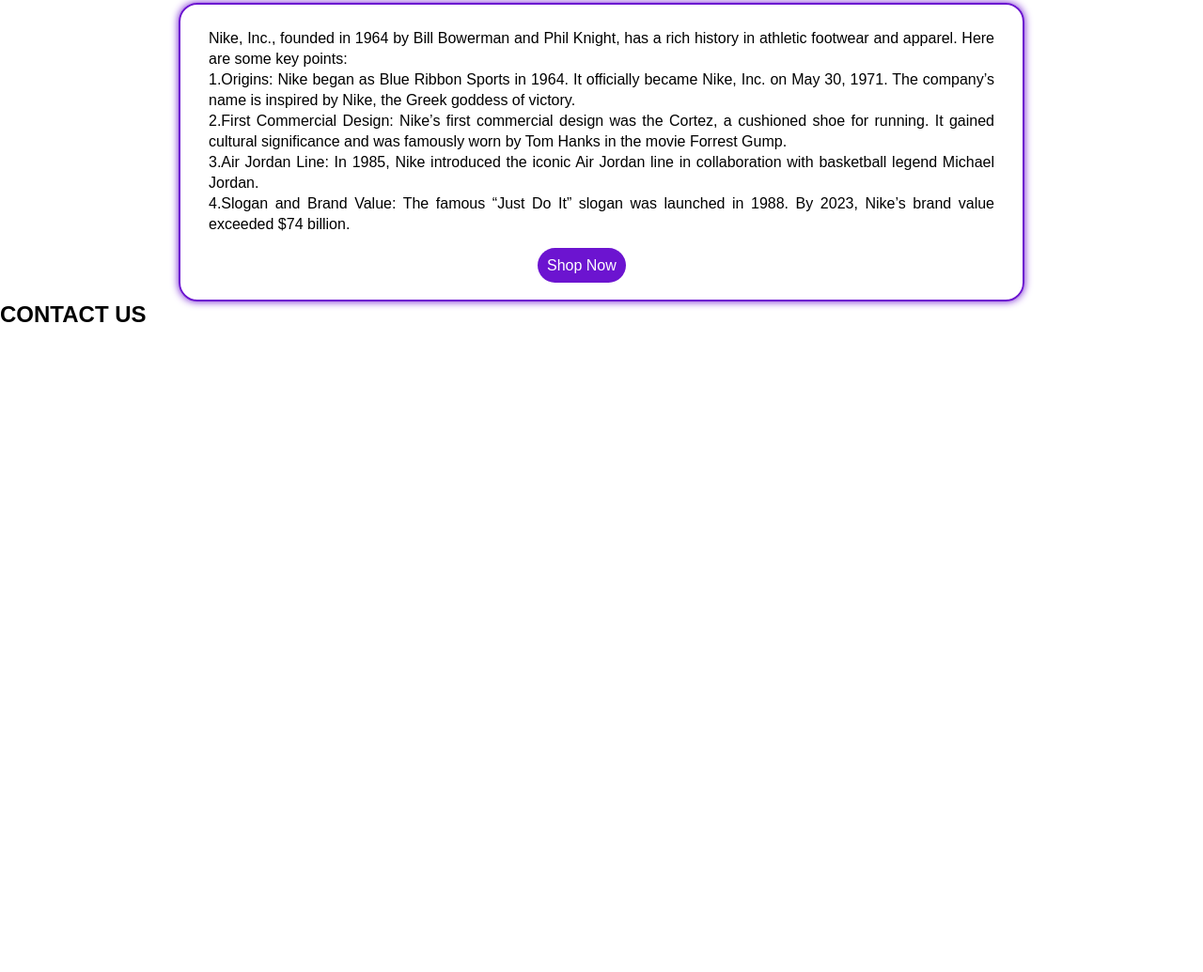
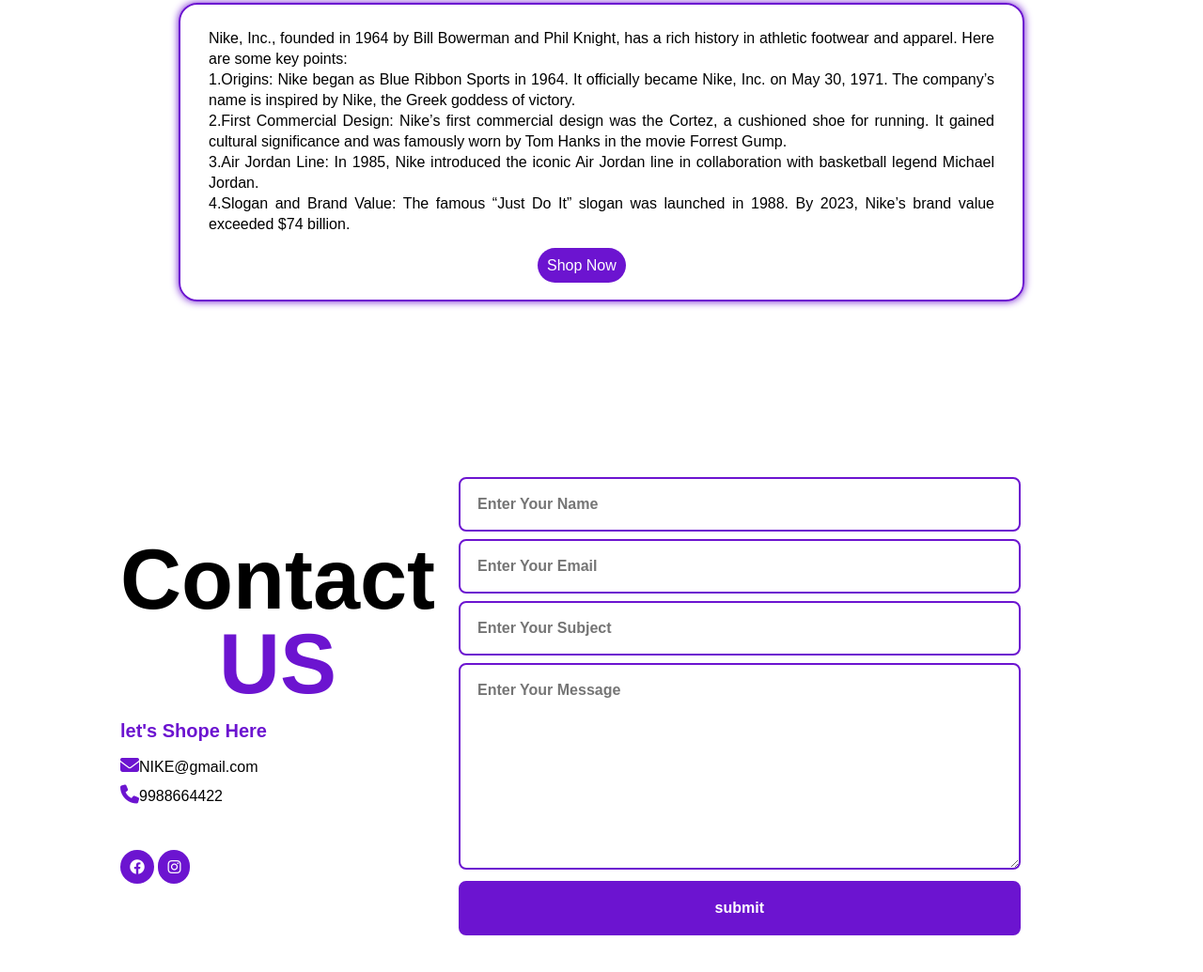
Before and after one commit to jishmalk/project, a plain HTML site: page index.html in a window 1280 px wide. Shown: the part 1990-3025 px from the top of the page at 94% size. Before the commit the page ends 2339 px from the top, so only its background shows below. Drawn offline with Linux system fonts and the light colour scheme.

Commit message:
add contact

```diff
--- a/index.html
+++ b/index.html
@@ -60,7 +60,7 @@
         <div class="box">
             <div class="card">
                 <div class="small_card">
-                    <i class="fa-solid fa-heart"></i>
+                    <i class="fa-solid fa-user"></i>
                     <i class="fa-solid fa-share"></i>
                 </div>
                 <div class="image">
@@ -284,14 +284,33 @@
                 <br>
                 <a href="#products" class="btn">Shop Now</a>
             </p>
+        </div>
 
-        </div>
     </div>
+</div>
+<section class="contact" id="contact">
+    <div class="contact-text">
+        <h2>Contact <span>US</span></h2>
+        <h4>let's Shope Here</h4>
+         <div class="contact-list">
+            <li><i class="fa-solid fa-envelope"> </i>NIKE@gmail.com</li>
+            <li><i class="fa-solid fa-phone"> </i>9988664422</li>
+         </div>
+         <div class="contact-icons">
+            <i class="fa-brands fa-facebook"></i>
+            <i class="fa-brands fa-instagram"></i>
+         </div>
     </div>
-    <div class="contact" id="contact">
-        <div class="contact_text">
-            <h2>CONTACT US</h2>
-        </div>
+    <div class="contact-form">
+        <form action="">
+            <input type="" id="name" placeholder="Enter Your Name" required>
+            <input type="Email"id="email" placeholder="Enter Your Email" required>
+            <input type="" id="subject" placeholder="Enter Your Subject">
+            <textarea name="" id="message" cols="40" rows="10" placeholder="Enter Your Message" required></textarea>
+          <input type="submit" value="submit" class="send" onclick="sendMail()">
+        </form>
     </div>
+</section>
+
 </body>
 </html>
--- a/style.css
+++ b/style.css
@@ -256,3 +256,84 @@
     margin-left: 350px;
     border-radius: 30px;
 }
+
+
+.contact{
+    position: relative;
+    width: 100%;
+    justify-content: space-between;
+    height: 100vh;
+    background-position: center;
+    display: flex;
+    align-items: center;
+    padding: 70px 10% 0;
+}
+.contact-text h2{
+    font-size: 90px;
+    line-height: 1;
+    text-align: center;
+}
+.contact-text h2 span{
+    color: #6c14d0;
+}
+.contact-text h4{
+    margin: 15px 0;
+    color: #6c14d0;
+    font-size: 20px;
+    font-weight: 600;
+}
+.contact-text p{
+    color:#6c14d0;
+    font-size: 20px;
+    line-height: 30px;
+    margin-bottom: 2rem;
+}
+.contact-list{
+    margin-bottom: 3rem;
+}
+.contact-list li{
+    margin-bottom: 10px;
+    display: block;
+}
+.contact-list li{
+    margin-bottom: 10px;
+    display: block;
+}
+.contact-list i{
+    display: inline-block;
+    color: #6c14d0;
+    font-size: 20px;
+    font-weight: 600;
+    transition: all .40s ease;
+}
+.contact-list li a:hover{
+    transform: scale(1.01) translateY(-5px);
+    color: #ededed;
+}
+.contact-icons i{
+    padding: 10px 10px;
+    background:  #6c14d0;
+    color: white;
+    border-radius: 30px;
+}
+
+.contact-form{
+    padding-left: 25px;
+}
+
+.contact-form form input,form textarea{
+    border: 2px solid #6c14d0;
+    outline: none;
+    width: 90%;
+    padding: 18px;
+    background: white;
+    color: #000;
+    font-size: 1rem;
+    font-weight: 600;
+    margin-bottom: 0.5rem;
+    border-radius: 0.5rem;
+}
+.contact-form .send{
+    background-color: #6c14d0;
+    color: white;
+}
```
Also changed, not shown: c.jpg (added).
